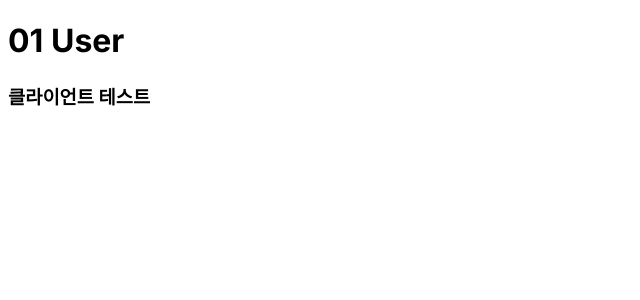
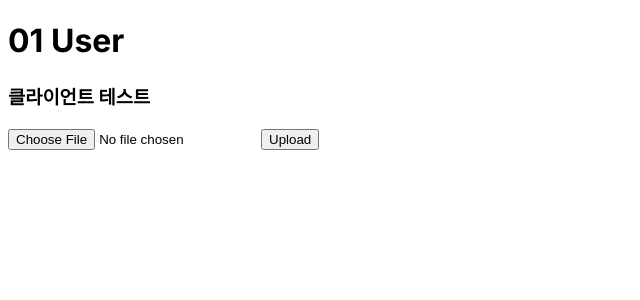
Before and after one commit to dev-honing/Project-B, a Next.js app in the folder interaction/: page /user in a window 1280 px wide. Shown: the top 300 px of the page, without its empty margins (0-640 px from the left). Built offline with nearby package versions, Linux system fonts and the light colour scheme.

Commit message:
Feat: 업로드 폼 생성 및 UserPage에 import

```diff
--- a/interaction/app/user/page.tsx
+++ b/interaction/app/user/page.tsx
@@ -1,8 +1,10 @@
+import UploadForm from '../../components/UploadForm';
 export default function UserPage() {
   return (
     <main>
       <h1>01 User</h1>
       <h3>클라이언트 테스트</h3>
+      <UploadForm />
     </main>
   )
 }
--- /dev/null
+++ b/interaction/components/UploadForm.tsx
@@ -0,0 +1,12 @@
+// components/UploadForm.tsx
+
+const UploadForm = () => {
+  return (
+    <form>
+      <input type="file" />
+      <button type="submit">Upload</button>
+    </form>
+  )
+}
+
+export default UploadForm
```
